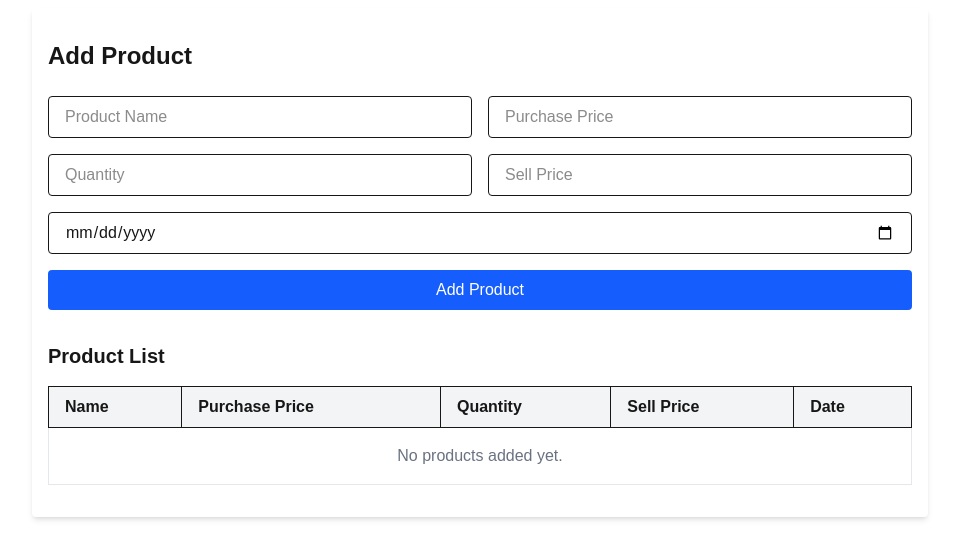
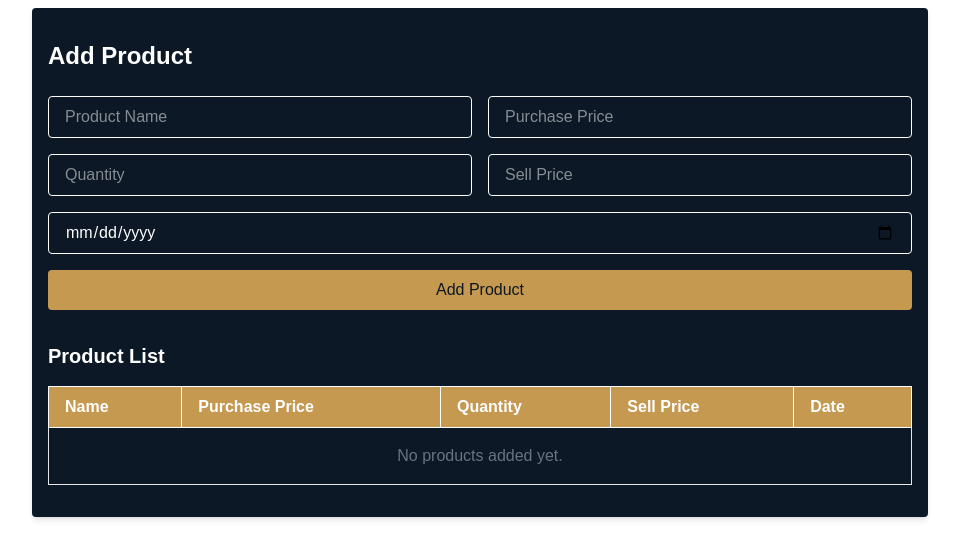
Before and after one commit to dagmawib/Product-Registration, a Next.js app in the folder client/: page / in a window 1280 px wide. Shown: the top 558 px of the page, without its empty margins (160-1119 px from the left). Built offline with nearby package versions, Linux system fonts and the light colour scheme.

Commit message:
style: update UI colors for product form and table components

```diff
--- a/client/src/app/page.js
+++ b/client/src/app/page.js
@@ -38,12 +38,12 @@ export default function Page() {
   };
 
   return (
-    <div className="max-w-4xl mx-auto px-4 py-8 bg-white shadow-md rounded mt-2">
-      <h1 className="text-2xl font-bold mb-6">Add Product</h1>
+    <div className="max-w-4xl mx-auto px-4 py-8 bg-[#0C1825] shadow-md rounded mt-2">
+      <h1 className="text-2xl font-bold mb-6 text-white">Add Product</h1>
 
       <form
         onSubmit={handleSubmit}
-        className="grid grid-cols-1 md:grid-cols-2 gap-4 mb-8"
+        className="grid grid-cols-1 md:grid-cols-2 gap-4 mb-8 text-white"
       >
         <input
           type="text"
@@ -86,12 +86,12 @@ export default function Page() {
         />
         <button
           type="submit"
-          className="bg-blue-600 text-white rounded px-4 py-2 hover:bg-blue-700 md:col-span-2"
+          className="bg-[#C69950] text-[#0C1825] rounded px-4 py-2 hover:bg-[#c6c450] md:col-span-2"
         >
           Add Product
         </button>
       </form>
-      <h2 className="text-xl font-bold mb-4">Product List</h2>
+      <h2 className="text-xl font-bold mb-4 text-white">Product List</h2>
       <ProductTable products={products} />
     </div>
   );
--- a/client/src/components/table.js
+++ b/client/src/components/table.js
@@ -1,8 +1,8 @@
 export default function ProductTable({ products }) {
   return (
     <div className="overflow-x-auto">
-      <table className="min-w-full bg-white border border-gray-200 rounded shadow">
-        <thead className="bg-gray-100">
+      <table className="min-w-full bg-[#0C1825] border border-gray-200 rounded shadow">
+        <thead className="bg-[#C69950] text-white">
           <tr>
             <th className="text-left px-4 py-2 border">Name</th>
             <th className="text-left px-4 py-2 border">Purchase Price</th>
@@ -20,7 +20,7 @@ export default function ProductTable({ products }) {
             </tr>
           ) : (
             products.map((p, index) => (
-              <tr key={index} className="border-t">
+              <tr key={index} className="border-t text-white">
                 <td className="px-4 py-2 border">{p.name}</td>
                 <td className="px-4 py-2 border">{p.purchasePrice}</td>
                 <td className="px-4 py-2 border">{p.quantity}</td>
```
